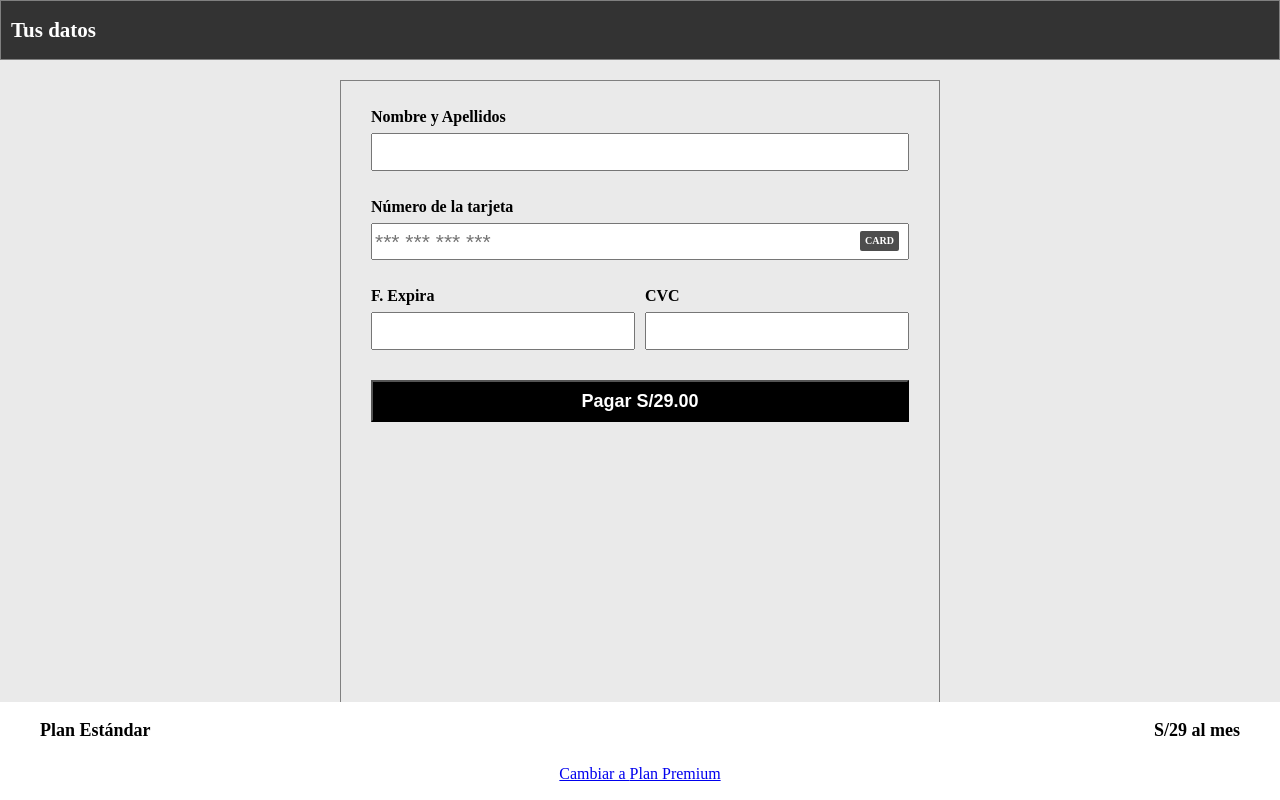
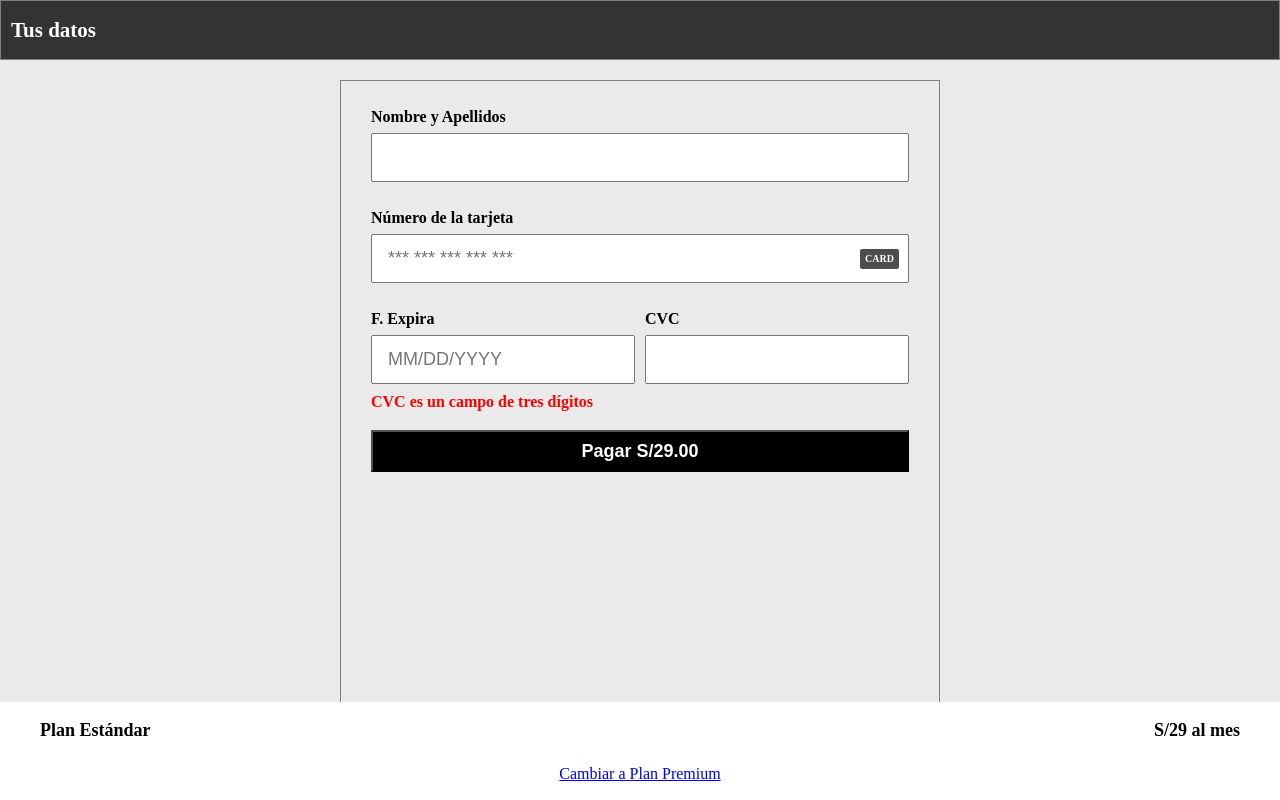
Before and after one commit to TheCARGOS/mag-demo-frontend, a React (Create React App) app: page / in a window 1280 px wide. Both pictures are taken after a click on the button "Suscribirme". Built offline with nearby package versions, Linux system fonts and the light colour scheme.

Commit message:
chore(PaymentMethod): validation on payment method form implemented

```diff
--- a/src/components/ConfirmationStep/ConfirmationHeader/ConfirmationHeader.tsx
+++ b/src/components/ConfirmationStep/ConfirmationHeader/ConfirmationHeader.tsx
@@ -1,13 +1,16 @@
 import React from 'react'
 import { Plan } from '../../../helpers/plans'
+import { UserInfo } from '../../../helpers/user'
 import styles from '../styles.module.scss'
 
 export interface ConfirmationHeaderProps {
-  planInfo: Plan
+  planInfo: Plan,
+  userInfo: UserInfo
 }
 
 const ConfirmationHeader = (confirmationHeaderProps: ConfirmationHeaderProps) => {
-  const { planInfo } = confirmationHeaderProps
+  const { planInfo, userInfo } = confirmationHeaderProps
+  const { fullName } = userInfo
 
   return (
     <header className={ styles.confirmationStep__header }>
@@ -17,7 +20,7 @@ const ConfirmationHeader = (confirmationHeaderProps: ConfirmationHeaderProps) =>
         alt="aproved icon"
       />
 
-      <h2 className={ styles.confirmationStep__header__titleSmall }>Bienvenido, has adquirido el plan</h2>
+      <h2 className={ styles.confirmationStep__header__titleSmall }>Bienvenido { fullName }, has adquirido el plan</h2>
       <h2 className={ styles.confirmationStep__header__titleLarge }>{ planInfo.name }</h2>
       <h3 className={ styles.confirmationStep__header__titleMedium }>S/.{ planInfo.cost } al mes</h3>
     </header>
--- a/src/components/ConfirmationStep/ConfirmationStep.tsx
+++ b/src/components/ConfirmationStep/ConfirmationStep.tsx
@@ -2,21 +2,24 @@ import React from 'react'
 import { SetStateAction } from 'react'
 import { Dispatch } from 'react'
 import { Plan } from '../../helpers/plans'
+import { UserInfo } from '../../helpers/user'
 import ConfirmationHeader from './ConfirmationHeader/ConfirmationHeader'
 import styles from './styles.module.scss'
 
 export interface ConfirmationStepProps {
   planInfo: Plan,
-  setStep: Dispatch<SetStateAction<number>>
+  setStep: Dispatch<SetStateAction<number>>,
+  userInfo: UserInfo
 }
 
 const ConfirmationStep = (confirmationStepProps: ConfirmationStepProps) => {
-  const { planInfo, setStep } = confirmationStepProps
+  const { planInfo, setStep, userInfo } = confirmationStepProps
 
   return (
     <div className={ styles.confirmationStep }>
       <ConfirmationHeader
         planInfo={ planInfo }
+        userInfo={ userInfo }
       />
 
       <p className={ styles.confirmationStep__body }>
--- a/src/components/PaymentMethod/PaymentForm/PaymentForm.tsx
+++ b/src/components/PaymentMethod/PaymentForm/PaymentForm.tsx
@@ -1,43 +1,150 @@
 import React, { Dispatch, SetStateAction } from 'react'
+import { useState } from 'react'
 import { Plan } from '../../../helpers/plans'
+import { UserInfo } from '../../../helpers/user'
 import styles from '../styles.module.scss'
 
 export interface PlanFormProps {
   planInfo: Plan,
-  setStep: Dispatch<SetStateAction<number>>
+  setStep: Dispatch<SetStateAction<number>>,
+  initialValues: UserInfo
+  setUserInfo: Dispatch<SetStateAction<UserInfo>>
+}
+
+export interface FormError {
+  found: boolean,
+  message: string
 }
 
 const PaymentForm = (planFormProps: PlanFormProps) => {
-  const { planInfo, setStep } = planFormProps
+  const { planInfo, setStep, initialValues, setUserInfo } = planFormProps
+  const [formState, setFormState] = useState( initialValues )
+
+  const handleInputChange = (e: React.ChangeEvent<HTMLInputElement>) => {
+    const { name, value } = e.target
+
+    setFormState({
+      ...formState,
+      [name]: value
+    })
+  }
+
+  const validateForm = (form: object): FormError => {
+    let foundError = { found: false, message: '' }
+
+    // validating length
+    Object.values(formState).forEach( val => {
+      if ( val.length < 3 ) {
+        foundError = {
+          found: true,
+          message: 'Los campos no pueden tener menos de 3 caracteres'
+        }
+      }
+    } )
+
+    // validating credit card number
+    if ( formState.cardNumber.length < 15 ) {
+      foundError = {
+        found: true,
+        message: 'El nro. de tarjeta debe de ser mayor o igual a 15'
+      }
+    }
+
+    // validating date
+    const dateRegExp = /^((0?[1-9]|1[012])[- /.](0?[1-9]|[12][0-9]|3[01])[- /.](19|20)?[0-9]{2})*$/
+    if ( !dateRegExp.test( formState.expiresAt ) ) {
+      foundError = {
+        found: true,
+        message: 'Ingrese la fecha en el formato correcto'
+      }
+    }
+
+    // validating cvc
+    if ( formState.cvc.length !== 3 ) {
+      foundError = {
+        found: true,
+        message: 'CVC es un campo de tres dígitos'
+      }
+    }
+
+    return foundError
+  }
 
   const handleSubmit = (e: React.SyntheticEvent) => {
     e.preventDefault()
-    setStep(3)
+    const { found, message } = validateForm( formState )
+    if ( found) {
+      alert( message )
+      return
+    } else {
+      setUserInfo( formState )
+      setStep(3)
+    }
+
+  }
+
+  const renderErrorMessage = () => {
+    const { found, message } = validateForm( formState )
+    return found && <div className={ styles.errorContainer }>
+      <span className={ styles.errorContainer__message }>{ message }</span>
+    </div>
   }
 
   return (
     <form onSubmit={ handleSubmit } className={styles.form}>
       <fieldset className={styles.form__fieldset}>
         <label className={styles.form__fieldset__label} htmlFor="fullname">Nombre y Apellidos</label>
-        <input className={styles.form__fieldset__input} id='fullname' type="text" />
+        <input
+          className={styles.form__fieldset__input}
+          id='fullname'
+          type="text"
+          name='fullName'
+          defaultValue={ initialValues.fullName }
+          onChange={ handleInputChange }
+        />
       </fieldset>
       <fieldset className={styles.form__fieldset}>
         <label className={styles.form__fieldset__label} htmlFor="cardNumber">Número de la tarjeta</label>
         <div className={styles.form__fieldset__card}>
-          <input className={styles.form__fieldset__input} id='cardNumber' type="text" placeholder='*** *** *** ***' />
+          <input
+            className={styles.form__fieldset__input}
+            id='cardNumber'
+            type="text"
+            placeholder='*** *** *** *** ***'
+            name='cardNumber'
+            defaultValue={ initialValues.cardNumber }
+            onChange={ handleInputChange }
+          />
           <div className={styles.form__fieldset__card__icon}>CARD</div>
         </div>
       </fieldset>
       <div className={styles.form__row}>
         <fieldset className={styles.form__fieldset}>
           <label className={styles.form__fieldset__label} htmlFor="expiresAt">F. Expira</label>
-          <input className={styles.form__fieldset__input} id='expiresAt' type="text" />
+          <input
+            className={styles.form__fieldset__input}
+            id='expiresAt'
+            type="text"
+            name='expiresAt'
+            placeholder='MM/DD/YYYY'
+            defaultValue={ initialValues.expiresAt }
+            onChange={ handleInputChange }
+          />
         </fieldset>
         <fieldset className={styles.form__fieldset}>
           <label className={styles.form__fieldset__label} htmlFor="cvc">CVC</label>
-          <input className={styles.form__fieldset__input} id='cvc' type="text" />
+          <input
+            className={styles.form__fieldset__input}
+            id='cvc'
+            type="text"
+            name='cvc'
+            defaultValue={ initialValues.cvc }
+            onChange={ handleInputChange }
+          />
         </fieldset>
       </div>
+
+      { renderErrorMessage() }
 
       <button className={styles.form__button} type='submit'>Pagar S/{planInfo.cost.toFixed(2)}</button>
     </form>
--- a/src/components/PaymentMethod/PaymentMethod.tsx
+++ b/src/components/PaymentMethod/PaymentMethod.tsx
@@ -1,6 +1,7 @@
 import React, { Dispatch, SetStateAction, useEffect, useState } from 'react'
 import { Feature } from '../../helpers/features'
 import { getPremiumPlan, getStandartPlan, Plan } from '../../helpers/plans'
+import { UserInfo } from '../../helpers/user'
 import PaymentDetails from './PaymentDetails/PaymentDetails'
 import PaymentForm from './PaymentForm/PaymentForm'
 import styles from './styles.module.scss'
@@ -8,11 +9,13 @@ import styles from './styles.module.scss'
 export interface PaymentMethodProps {
   setIsStandartSelected: Dispatch<SetStateAction<boolean>>,
   planInfo: Plan,
-  setStep: Dispatch<SetStateAction<number>>
+  setStep: Dispatch<SetStateAction<number>>,
+  userInfo: UserInfo,
+  setUserInfo: Dispatch<SetStateAction<UserInfo>>
 }
 
-const PaymentMethod = (PaymentMethod: PaymentMethodProps): JSX.Element => {
-  const { setIsStandartSelected, planInfo, setStep } = PaymentMethod
+const PaymentMethod = (paymentMethodProps: PaymentMethodProps): JSX.Element => {
+  const { setIsStandartSelected, planInfo, setStep, userInfo, setUserInfo } = paymentMethodProps
   const [alternativePlan, setAlternativePlan] = useState( planInfo.name !== 'Plan Estándar' ? getStandartPlan() : getPremiumPlan() )
   const [isFeaturesActive, setIsFeaturesActive] = useState(false)
 
@@ -28,6 +31,8 @@ const PaymentMethod = (PaymentMethod: PaymentMethodProps): JSX.Element => {
         <PaymentForm
           planInfo={ planInfo }
           setStep={ setStep }
+          initialValues={ userInfo }
+          setUserInfo={ setUserInfo }
         />
 
         <PaymentDetails
--- a/src/components/PaymentMethod/styles.module.scss
+++ b/src/components/PaymentMethod/styles.module.scss
@@ -28,8 +28,9 @@
     &__input {
       display: block;
       width: 100%;
-      font-size: 21px;
-      line-height: 1.5;
+      font-size: 18px;
+      line-height: 2.5;
+      padding: 0 15px;
     }
 
     &__card {
@@ -122,3 +123,11 @@
     line-height: 2;
   }
 }
+
+.errorContainer {
+
+  &__message {
+    color: red;
+    font-weight: bolder;
+  }
+}
--- /dev/null
+++ b/src/helpers/user.ts
@@ -0,0 +1,17 @@
+import React from 'react'
+
+export interface UserInfo {
+  fullName: string,
+  cardNumber: string,
+  expiresAt: string,
+  cvc: string
+}
+
+export const getDefaultUserInfo = (): UserInfo => {
+  return {
+    fullName: '',
+    cardNumber: '',
+    expiresAt: '',
+    cvc: ''
+  }
+}
--- a/src/layouts/AppLayout/AppLayout.tsx
+++ b/src/layouts/AppLayout/AppLayout.tsx
@@ -4,11 +4,13 @@ import Header from '../../components/Header/Header'
 import PaymentMethod from '../../components/PaymentMethod/PaymentMethod'
 import PlanSelector from '../../components/PlanSelector/PlanSelector'
 import { getPlans, getPremiumPlan, getStandartPlan } from '../../helpers/plans'
+import { getDefaultUserInfo } from '../../helpers/user'
 import styles from './styles.module.scss'
 
 const AppLayout = (): JSX.Element => {
   const [isStandartSelected, setIsStandartSelected] = useState( true )
   const [planInfo, setPlanInfo] = useState( getStandartPlan() )
+  const [userInfo, setUserInfo] = useState( getDefaultUserInfo() )
   const [step, setStep] = useState(1)
 
   useEffect(() => {
@@ -32,12 +34,15 @@ const AppLayout = (): JSX.Element => {
           setIsStandartSelected={ setIsStandartSelected }
           planInfo={ planInfo }
           setStep={ setStep }
+          userInfo={ userInfo }
+          setUserInfo={ setUserInfo }
         />)
 
       case 3:
         return (<ConfirmationStep
           planInfo={ planInfo }
           setStep={ setStep }
+          userInfo={ userInfo }
         />)
 
       default:
```
